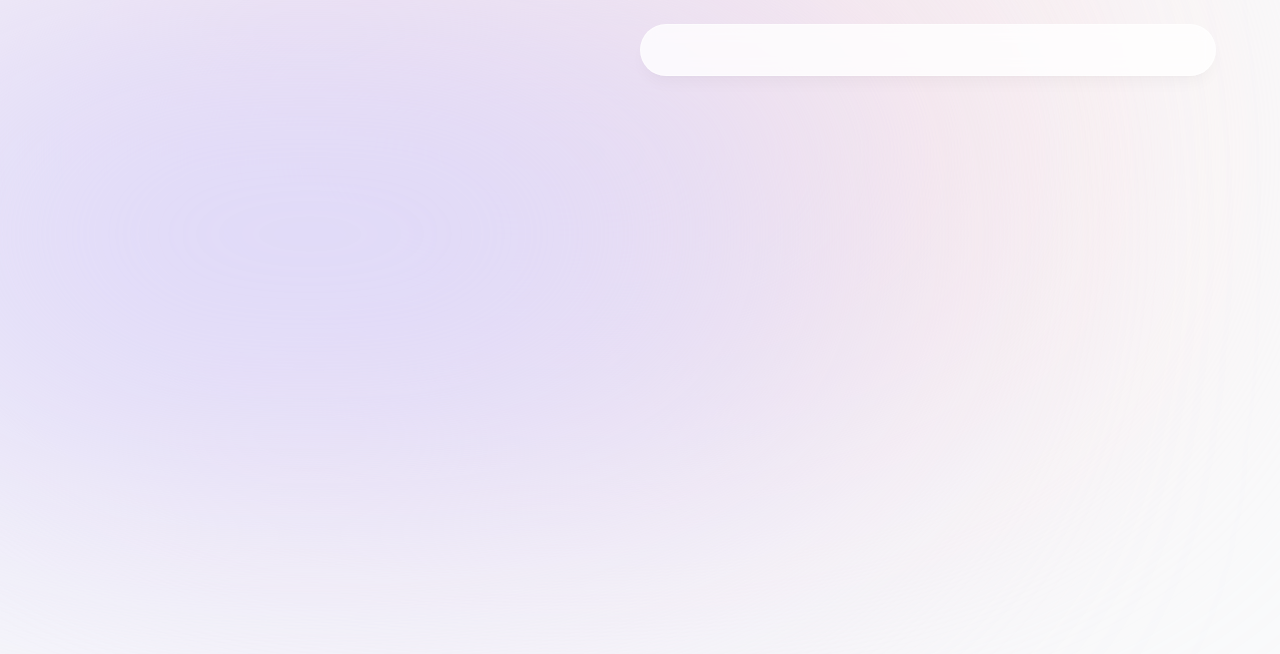
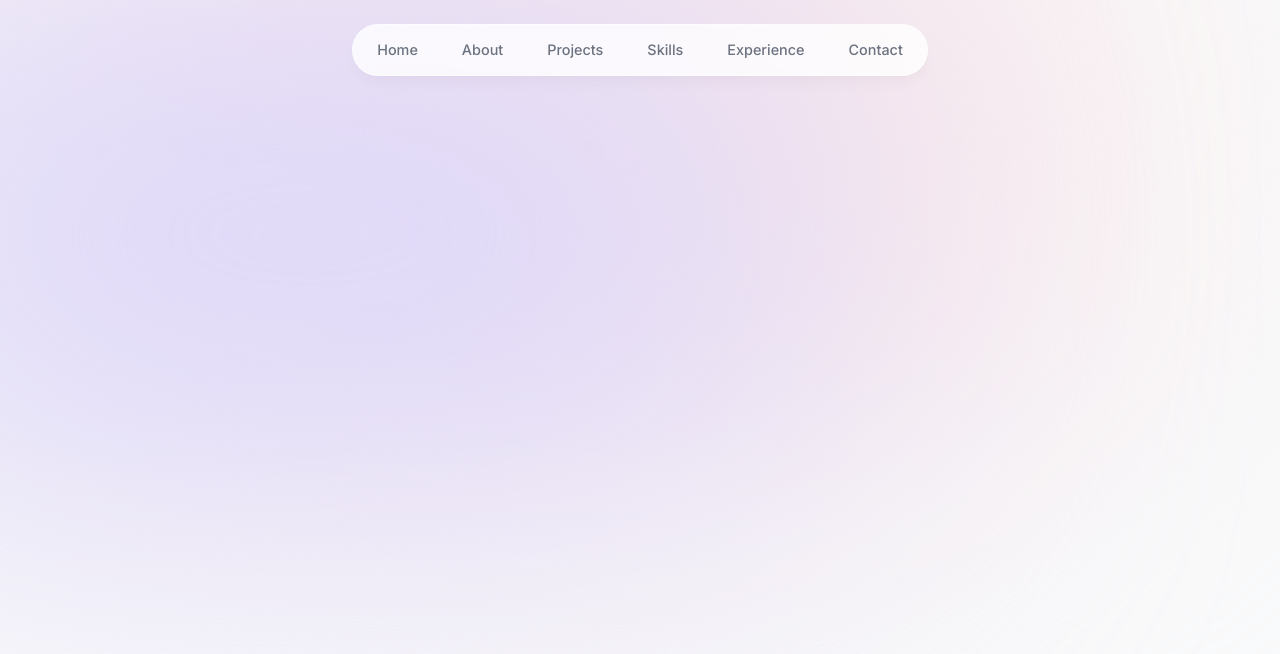
Before and after one commit to adrians90/Adrian-Sandu, a Next.js app: page / in a window 1280 px wide. Shown: the top 654 px of the page. Built offline with nearby package versions, Linux system fonts and the light colour scheme.

Commit message:
Add linkts to header, animate with framer-motion

```diff
--- a/components/header.tsx
+++ b/components/header.tsx
@@ -2,15 +2,36 @@
 
 import React from "react";
 import { motion } from "framer-motion";
+import { links } from "@/lib/data";
+import Link from "next/link";
 
 export default function Header() {
   return (
     <header className="z-[999] relative">
       <motion.div
-        className="fixed top-0 left-1/2 -translate-x-1/2 h-[4.5rem] w-full rounded-none border border-white border-opacity-40 bg-white bg-opacity-80 shadow-lg shadow-black/[0.03] backdrop-blur-[0.5rem] sm:top-6 sm:h-[3.25rem] sm:w-[36rem] sm:rounded-full"
-        initial={{ y: -100, opacity: 0 }}
-        animate={{ y: 0, opacity: 1 }}
+        className="fixed top-0 left-1/2 h-[4.5rem] w-full rounded-none border border-white border-opacity-40 bg-white bg-opacity-80 shadow-lg shadow-black/[0.03] backdrop-blur-[0.5rem] sm:top-6 sm:h-[3.25rem] sm:w-[36rem] sm:rounded-full"
+        initial={{ y: -100, x: "-50%", opacity: 0 }}
+        animate={{ y: 0, x: "-50%", opacity: 1 }}
       ></motion.div>
+      <nav className="flex fixed top-[0.15rem] left-1/2 h-12 -translate-x-1/2 py-2 sm:top-[1.7rem] sm:h-[initial] sm:py-0">
+        <ul className="flex w-[22rem] flex-wrap items-center justify-center gap-y-1 text-[0.9rem] font-medium text-gray-500 sm:w-[initial] sm:flex-nowrap sm:gap-5">
+          {links.map((link) => (
+            <motion.li
+              className="h-3/4 flex items-center justify-center"
+              key={link.hash}
+              initial={{ y: -100, opacity: 0 }}
+              animate={{ y: 0, opacity: 1 }}
+            >
+              <Link
+                className="flex w-full items-center justify-center px-3 py-3 hover:text-gray-950 transition"
+                href={link.hash}
+              >
+                {link.name}
+              </Link>
+            </motion.li>
+          ))}
+        </ul>
+      </nav>
     </header>
   );
 }
```
